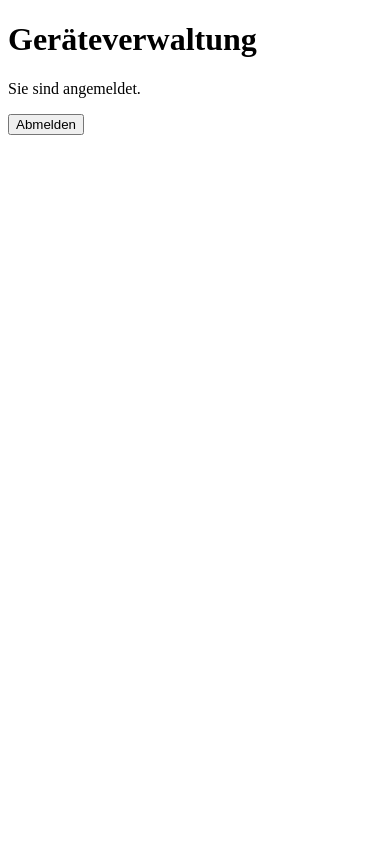
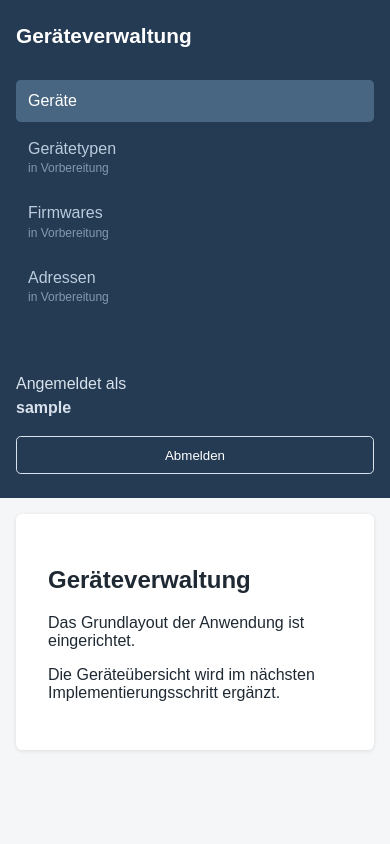
Before and after one commit to MarquieSmizz/geraeteverwaltung, a Django app: page / in a window 390 px wide. Run offline with Django 5.2, Linux system fonts and the light colour scheme; the visitor is signed in with stand-in values (Sample User, id 1).

Commit message:
Implementiere Grundlayout und Login-Design

```diff
--- a/config/settings.py
+++ b/config/settings.py
@@ -56,7 +56,7 @@ ROOT_URLCONF = 'config.urls'
 TEMPLATES = [
     {
         'BACKEND': 'django.template.backends.django.DjangoTemplates',
-        'DIRS': [],
+        'DIRS': [BASE_DIR / 'templates'],
         'APP_DIRS': True,
         'OPTIONS': {
             'context_processors': [
--- /dev/null
+++ b/devices/static/devices/css/style.css
@@ -0,0 +1,213 @@
+:root {
+    font-family: Arial, sans-serif;
+    color: #1f2933;
+    background-color: #f5f6f8;
+}
+
+* {
+    box-sizing: border-box;
+}
+
+body {
+    margin: 0;
+    min-width: 320px;
+}
+
+.app-layout {
+    display: flex;
+    min-height: 100vh;
+}
+
+.sidebar {
+    display: flex;
+    flex-direction: column;
+    width: 240px;
+    padding: 1.5rem 1rem;
+    color: #ffffff;
+    background-color: #243b53;
+}
+
+.sidebar h1 {
+    margin: 0 0 2rem;
+    font-size: 1.3rem;
+}
+
+.navigation {
+    display: flex;
+    flex-direction: column;
+    gap: 0.35rem;
+    padding: 0;
+    margin: 0;
+    list-style: none;
+}
+
+.navigation a,
+.navigation-disabled {
+    display: block;
+    padding: 0.75rem;
+    border-radius: 0.3rem;
+    color: #ffffff;
+    text-decoration: none;
+}
+
+.navigation a:hover,
+.navigation a.active {
+    background-color: #486581;
+}
+
+.navigation-disabled {
+    color: #bcccdc;
+}
+
+.navigation-disabled small {
+    display: block;
+    margin-top: 0.2rem;
+    font-size: 0.75rem;
+    color: #829ab1;
+}
+
+.sidebar-footer {
+    margin-top: auto;
+    padding-top: 2rem;
+}
+
+.user-info {
+    margin: 0 0 1rem;
+    line-height: 1.5;
+    color: #d9e2ec;
+}
+
+.logout-button {
+    width: 100%;
+    padding: 0.65rem;
+    border: 1px solid #d9e2ec;
+    border-radius: 0.3rem;
+    color: #ffffff;
+    background: transparent;
+    cursor: pointer;
+}
+
+.logout-button:hover {
+    background-color: #486581;
+}
+
+.main-content {
+    flex: 1;
+    padding: 2rem;
+}
+
+.content-card {
+    max-width: 900px;
+    padding: 2rem;
+    border-radius: 0.4rem;
+    background-color: #ffffff;
+    box-shadow: 0 1px 4px rgb(0 0 0 / 10%);
+}
+
+@media (max-width: 700px) {
+    .app-layout {
+        display: block;
+    }
+
+    .sidebar {
+        width: 100%;
+    }
+
+    .sidebar-footer {
+        margin-top: 1.5rem;
+    }
+
+    .main-content {
+        padding: 1rem;
+    }
+}
+
+.login-page {
+    display: flex;
+    align-items: center;
+    justify-content: center;
+    min-height: 100vh;
+    padding: 1rem;
+    background-color: #f5f6f8;
+}
+
+.login-card {
+    width: 100%;
+    max-width: 380px;
+    padding: 2rem;
+    border: 1px solid #d9e2ec;
+    border-radius: 0.4rem;
+    background-color: #ffffff;
+    box-shadow: 0 2px 8px rgb(0 0 0 / 10%);
+}
+
+.login-header {
+    margin-bottom: 1.5rem;
+    text-align: center;
+}
+
+.login-header h1 {
+    margin: 0 0 0.5rem;
+    color: #243b53;
+    font-size: 1.5rem;
+}
+
+.login-header p {
+    margin: 0;
+    color: #627d98;
+}
+
+.login-error {
+    margin-bottom: 1rem;
+    padding: 0.75rem;
+    border: 1px solid #d64545;
+    border-radius: 0.3rem;
+    color: #842029;
+    background-color: #f8d7da;
+}
+
+.login-form {
+    display: flex;
+    flex-direction: column;
+    gap: 1rem;
+}
+
+.form-field {
+    display: flex;
+    flex-direction: column;
+    gap: 0.35rem;
+}
+
+.form-field label {
+    font-weight: 600;
+    color: #334e68;
+}
+
+.form-field input {
+    width: 100%;
+    padding: 0.7rem;
+    border: 1px solid #bcccdc;
+    border-radius: 0.3rem;
+    font: inherit;
+}
+
+.form-field input:focus {
+    border-color: #486581;
+    outline: 2px solid rgb(72 101 129 / 20%);
+}
+
+.login-button {
+    width: 100%;
+    padding: 0.75rem;
+    border: 0;
+    border-radius: 0.3rem;
+    color: #ffffff;
+    background-color: #243b53;
+    font: inherit;
+    font-weight: 600;
+    cursor: pointer;
+}
+
+.login-button:hover {
+    background-color: #486581;
+}
--- a/devices/templates/devices/home.html
+++ b/devices/templates/devices/home.html
@@ -1,18 +1,11 @@
-<!DOCTYPE html>
-<html lang="de">
-<head>
-    <meta charset="UTF-8">
-    <title>Geräteverwaltung</title>
-</head>
-<body>
-    <main>
-        <h1>Geräteverwaltung</h1>
-        <p>Sie sind angemeldet.</p>
+{% extends "base.html" %}
 
-        <form method="post" action="{% url 'logout' %}">
-            {% csrf_token %}
-            <button type="submit">Abmelden</button>
-        </form>
-    </main>
-</body>
-</html>
+{% block title %}Geräteverwaltung{% endblock %}
+
+{% block content %}
+<section class="content-card">
+    <h2>Geräteverwaltung</h2>
+    <p>Das Grundlayout der Anwendung ist eingerichtet.</p>
+    <p>Die Geräteübersicht wird im nächsten Implementierungsschritt ergänzt.</p>
+</section>
+{% endblock %}
--- /dev/null
+++ b/templates/base.html
@@ -0,0 +1,64 @@
+{% load static %}
+<!DOCTYPE html>
+<html lang="de">
+<head>
+    <meta charset="UTF-8">
+    <meta name="viewport" content="width=device-width, initial-scale=1.0">
+    <title>{% block title %}Geräteverwaltung{% endblock %}</title>
+    <link rel="stylesheet" href="{% static 'devices/css/style.css' %}">
+</head>
+<body>
+    <div class="app-layout">
+        <aside class="sidebar">
+            <h1>Geräteverwaltung</h1>
+
+            <nav aria-label="Hauptnavigation">
+                <ul class="navigation">
+                    <li>
+                        <a href="{% url 'home' %}"
+                           class="{% if request.resolver_match.url_name == 'home' %}active{% endif %}">
+                            Geräte
+                        </a>
+                    </li>
+                    <li>
+                        <span class="navigation-disabled">
+                            Gerätetypen
+                            <small>in Vorbereitung</small>
+                        </span>
+                    </li>
+                    <li>
+                        <span class="navigation-disabled">
+                            Firmwares
+                            <small>in Vorbereitung</small>
+                        </span>
+                    </li>
+                    <li>
+                        <span class="navigation-disabled">
+                            Adressen
+                            <small>in Vorbereitung</small>
+                        </span>
+                    </li>
+                </ul>
+            </nav>
+
+            <div class="sidebar-footer">
+                <p class="user-info">
+                    Angemeldet als<br>
+                    <strong>{{ request.user.get_username }}</strong>
+                </p>
+
+                <form method="post" action="{% url 'logout' %}">
+                    {% csrf_token %}
+                    <button type="submit" class="logout-button">
+                        Abmelden
+                    </button>
+                </form>
+            </div>
+        </aside>
+
+        <main class="main-content">
+            {% block content %}{% endblock %}
+        </main>
+    </div>
+</body>
+</html>
```
Also changed, not shown: devices/templates/registration/login.html (+26 -8 lines).
